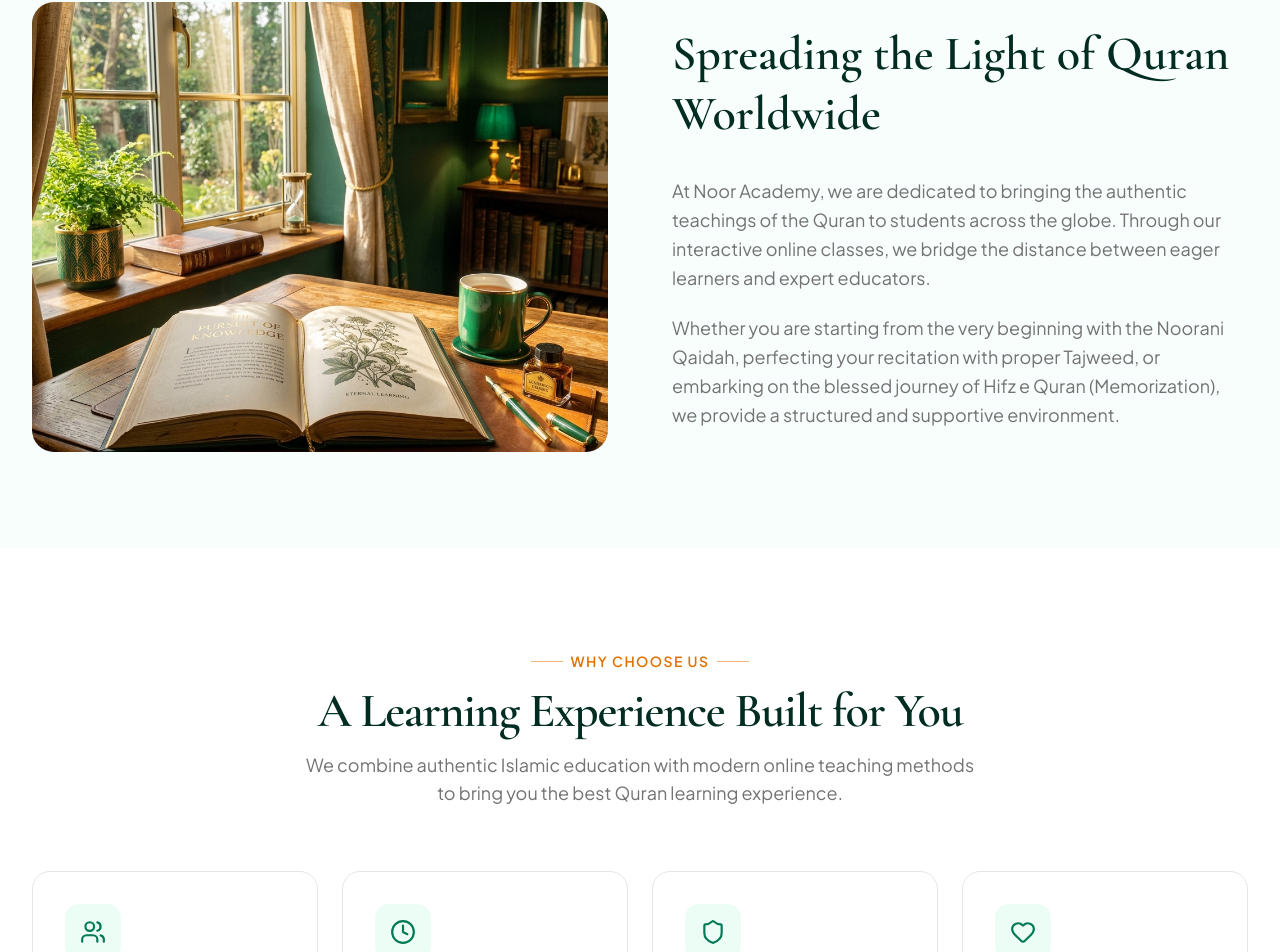
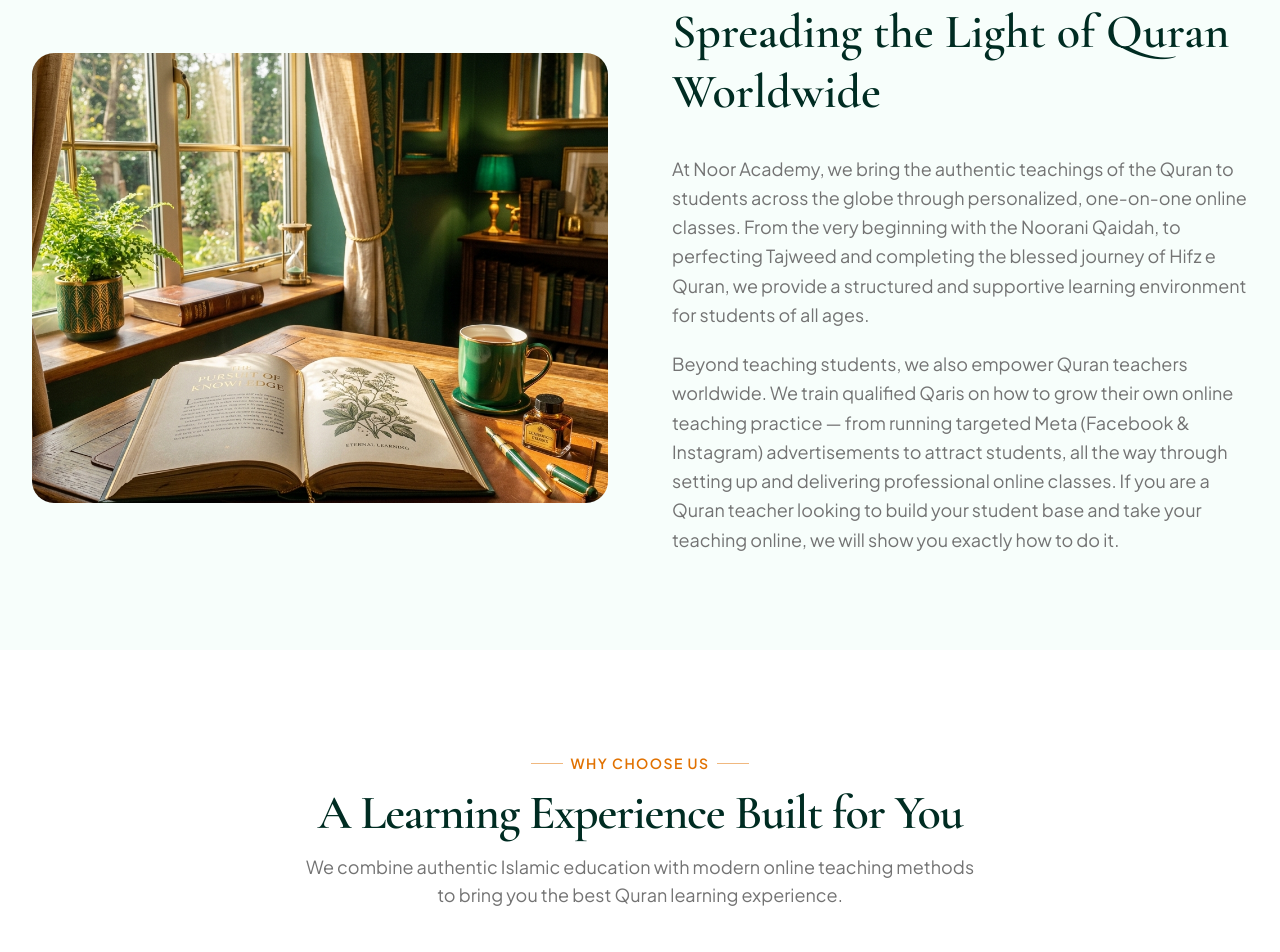
Before and after one commit to SuhairPasta/Quran-Academy, a React (Vite) app: page / in a window 1280 px wide. Shown: the part 986-1938 px from the top of the page. Built offline with nearby package versions, Linux system fonts and the light colour scheme.

Commit message:
changes about us content

```diff
--- a/src/pages/Home.jsx
+++ b/src/pages/Home.jsx
@@ -125,10 +125,10 @@ export default function Home() {
               </h3>
               <div className="mt-8 space-y-5 text-muted-foreground leading-relaxed text-lg">
                 <p>
-                  At Noor Academy, we are dedicated to bringing the authentic teachings of the Quran to students across the globe. Through our interactive online classes, we bridge the distance between eager learners and expert educators.
+                  At Noor Academy, we bring the authentic teachings of the Quran to students across the globe through personalized, one-on-one online classes. From the very beginning with the Noorani Qaidah, to perfecting Tajweed and completing the blessed journey of Hifz e Quran, we provide a structured and supportive learning environment for students of all ages.
                 </p>
                 <p>
-                  Whether you are starting from the very beginning with the Noorani Qaidah, perfecting your recitation with proper Tajweed, or embarking on the blessed journey of Hifz e Quran (Memorization), we provide a structured and supportive environment.
+                  Beyond teaching students, we also empower Quran teachers worldwide. We train qualified Qaris on how to grow their own online teaching practice — from running targeted Meta (Facebook & Instagram) advertisements to attract students, all the way through setting up and delivering professional online classes. If you are a Quran teacher looking to build your student base and take your teaching online, we will show you exactly how to do it.
                 </p>
               </div>
             </ScrollReveal>
```
